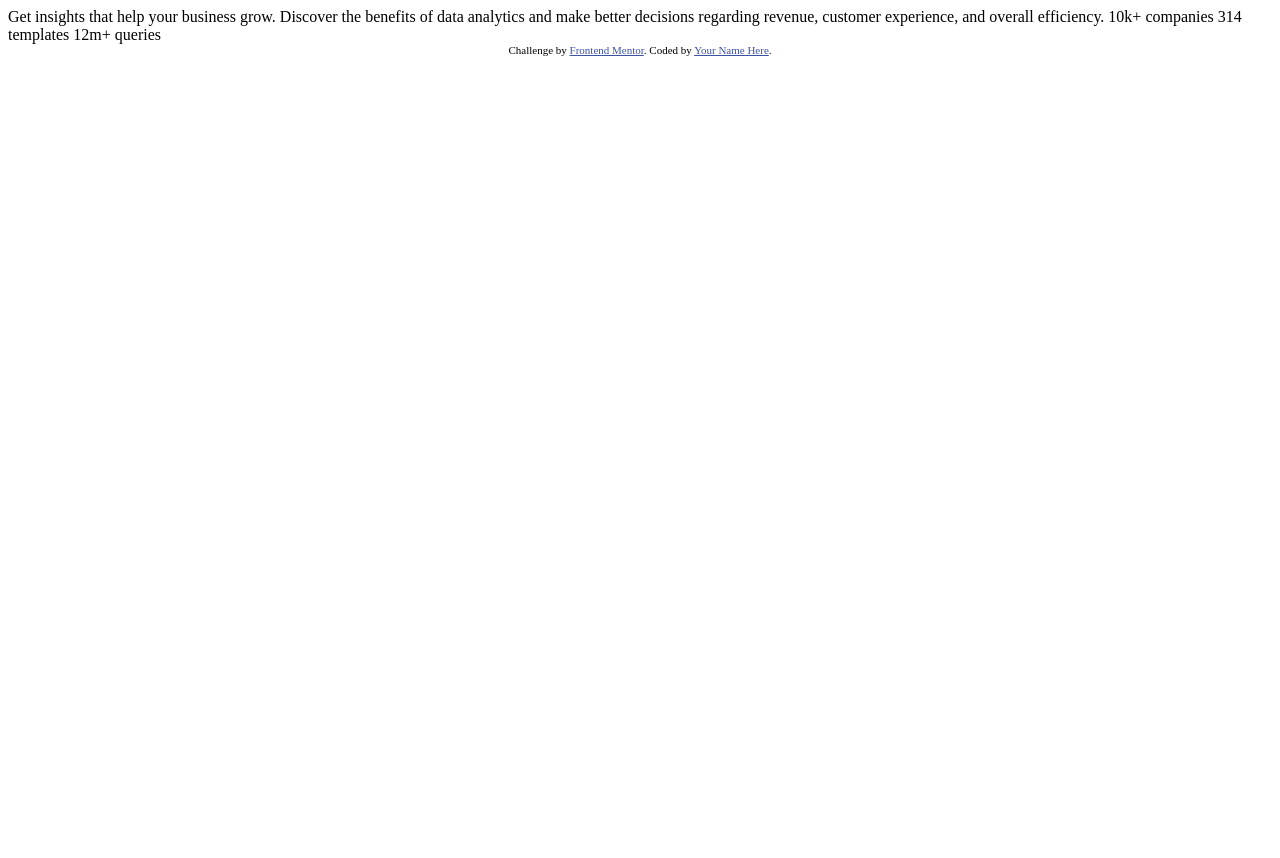
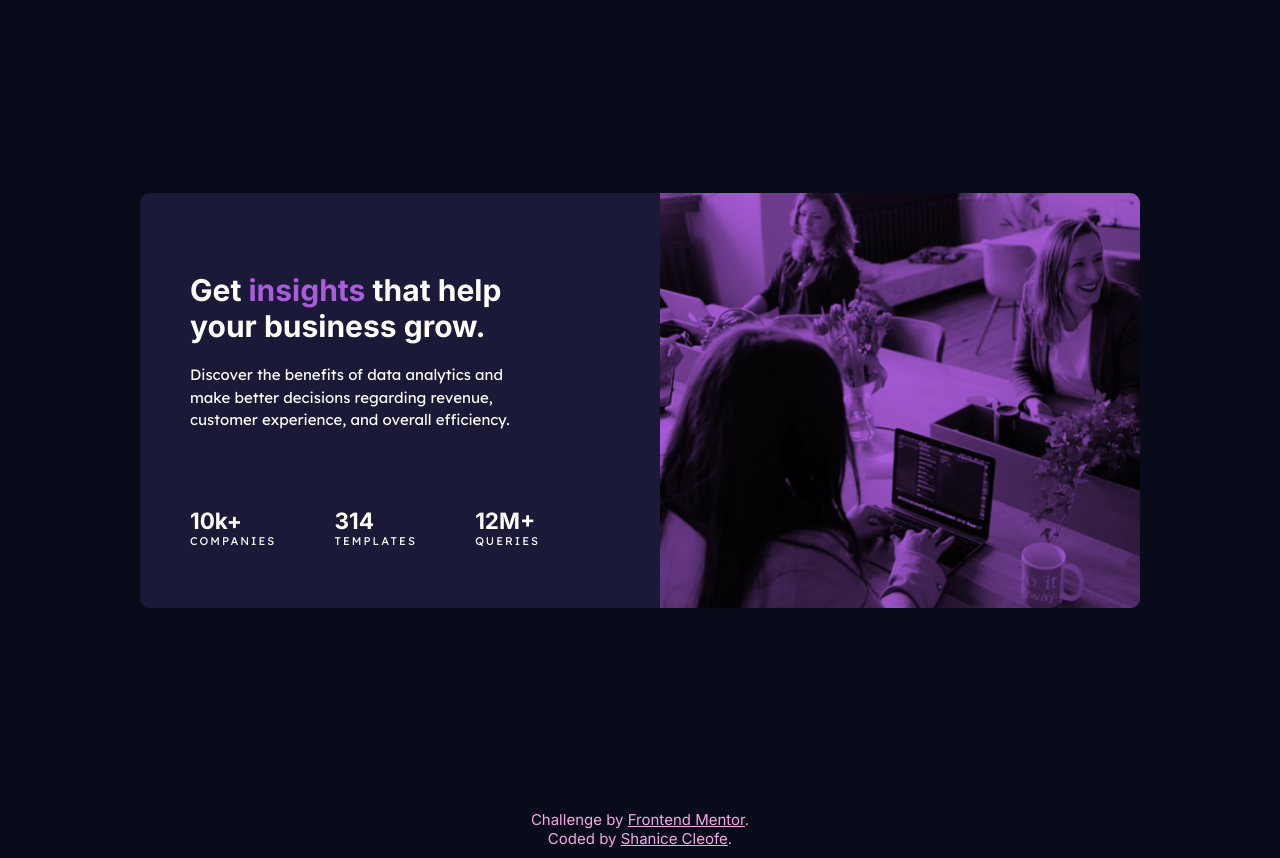
Before and after one commit to sdacleofe/stats-preview-card-component-main, a website: page index.html in a window 1280 px wide. Before the commit the page ends 800 px from the top, so only its background shows below. Drawn offline with Linux system fonts and the light colour scheme.

Commit message:
Finished website; pending README documentation update

```diff
--- a/index.html
+++ b/index.html
@@ -1,33 +1,71 @@
 <!DOCTYPE html>
 <html lang="en">
   <head>
-  <meta charset="UTF-8">
-  <meta name="viewport" content="width=device-width, initial-scale=1.0"> <!-- displays site properly based on user's device -->
+    <meta charset="UTF-8" />
+    <meta name="viewport" content="width=device-width, initial-scale=1.0" />
+    <!-- displays site properly based on user's device -->
 
-  <link rel="icon" type="image/png" sizes="32x32" href="./images/favicon-32x32.png">
+    <link
+      rel="icon"
+      type="image/png"
+      sizes="32x32"
+      href="./images/favicon-32x32.png"
+    />
 
     <title>Frontend Mentor | Stats preview card component</title>
 
-  <!-- Feel free to remove these styles or customise in your own stylesheet 👍 -->
-  <style>
-    .attribution { font-size: 11px; text-align: center; }
-    .attribution a { color: hsl(228, 45%, 44%); }
-  </style>
+    <!-- css cdn links -->
+    <link rel="stylesheet" href="./build/stylesheets/index.css" />
   </head>
   <body>
-
-  Get insights that help your business grow.
-
-  Discover the benefits of data analytics and make better decisions regarding revenue, customer
-  experience, and overall efficiency.
-
-  10k+ companies
-  314 templates
-  12m+ queries
-
-  <div class="attribution">
-    Challenge by <a href="https://www.frontendmentor.io?ref=challenge" target="_blank">Frontend Mentor</a>.
-    Coded by <a href="#">Your Name Here</a>.
+    <div class="container">
+      <main>
+        <div class="card">
+          <div class="card-content">
+            <div class="main-heading">
+              <h1>Get <span>insights</span> that help your business grow.</h1>
+              <p>
+                Discover the benefits of data analytics and make better
+                decisions regarding revenue, customer experience, and overall
+                efficiency.
+              </p>
+            </div>
+            <div class="stat-headings">
+              <div class="stat">
+                <h2>10k+</h2>
+                <p>Companies</p>
+              </div>
+              <div class="stat">
+                <h2>314</h2>
+                <p>Templates</p>
+              </div>
+              <div class="stat">
+                <h2>12M+</h2>
+                <p>Queries</p>
+              </div>
+            </div>
+          </div>
+          <div class="card-image">
+            <div class="image"></div>
+          </div>
+        </div>
+      </main>
+      <footer class="attribution">
+        <span
+          >Challenge by
+          <a
+            href="https://www.frontendmentor.io/challenges/stats-preview-card-component-8JqbgoU62"
+            target="_blank"
+            >Frontend Mentor</a
+          >.
+        </span>
+        <span>
+          Coded by
+          <a href="https://www.frontendmentor.io/profile/sdacleofe"
+            >Shanice Cleofe</a
+          >.</span
+        >
+      </footer>
     </div>
   </body>
 </html>
--- /dev/null
+++ b/source/stylesheets/_breakpoint.scss
@@ -0,0 +1 @@
+$layout-breakpoint-medium: 700px;
--- /dev/null
+++ b/source/stylesheets/_colors.scss
@@ -0,0 +1,6 @@
+$color-primary-background: hsl(233deg 47% 7%);
+$color-card-background: hsl(244deg 38% 16%);
+$color-accent: hsl(277deg 64% 61%);
+$color-main-heading: hsl(0deg 0% 100%);
+$color-main-paragraph: hsla(0deg 0% 100% / 0.75);
+$color-stat-headings: hsla(0deg 0% 100% / 0.6);
--- /dev/null
+++ b/source/stylesheets/_typography.scss
@@ -0,0 +1,5 @@
+$font-body-size: 0.9375em;
+$font-inter-family: 'Inter', sans-serif;
+$font-inter-weights: 400, 700;
+$font-lexend-weight: 400;
+$font-lexend-family: 'Lexend Deca', sans-serif;
--- /dev/null
+++ b/source/stylesheets/index.scss
@@ -0,0 +1,150 @@
+@import url('https://fonts.googleapis.com/css2?family=Inter:wght@400;700&family=Lexend+Deca&display=swap');
+@import 'colors';
+@import 'typography';
+@import 'breakpoint';
+
+body {
+    background-color: $color-primary-background;
+    font-family: $font-inter-family;
+    font-size: $font-body-size;
+    margin: 0;
+    padding: 0;
+    color: white;
+}
+
+p {
+    font-family: $font-lexend-family;
+    font-weight: $font-lexend-weight;
+}
+
+p, h2 {
+    margin: 0;
+    padding: 0;
+}
+
+main {
+    display: flex;
+    flex-direction: column;
+    justify-content: center;
+    align-items: center;
+    min-height: 100vh;
+
+    .card {
+        display: flex;
+        flex-direction: row;
+        align-items: center;
+        background-color: $color-card-background;
+        margin: 20px;
+        max-width: 1000px;
+        max-height: 415px;
+        overflow: hidden;
+        margin: 20px;
+        border-radius: 10px;
+
+        .card-content {
+            display: flex;
+            flex-direction: column;
+            justify-content: space-evenly;
+            height: 445px;
+            padding: 0 20px;
+            flex: 1;
+
+            .main-heading {
+                padding: 0 100px 0 30px;
+
+                h1 {
+                    font-family: $font-inter-family;
+                    span {
+                        color: $color-accent;
+                    }
+                }
+
+                p {
+                    line-height: 150%;
+                    word-spacing: 20%;
+                }
+            }
+
+            .stat-headings {
+                display: flex;
+                flex-direction: row;
+                justify-content: space-between;
+                gap: 30px;
+                padding: 0 100px 0 30px;
+
+                .stat {
+                    h2 {
+                        font-weight: nth($font-inter-weights, 2 );
+                    }
+
+                    p {
+                        text-transform: uppercase;
+                        font-size: 0.7rem;
+                        letter-spacing: 2px;
+                    }
+                }
+            }
+        }
+
+        .card-image {
+            background-color: $color-accent;
+            flex: 1;
+
+            .image {
+                background-image: url('/images/image-header-desktop.jpg');
+                background-repeat: no-repeat;
+                background-size: cover;
+                height: 445px;
+                mix-blend-mode: multiply;
+            }
+        }
+    }
+}
+
+footer {
+    display: flex;
+    flex-direction: column;
+    justify-content: center;
+    align-items: center;
+    padding: 10px 0;
+
+    span {
+        color: #f5a7e4;
+        text-align: center;
+
+        a {
+            color: #f5a7e4;
+        }
+    }
+}
+
+@media only screen and (max-width: $layout-breakpoint-medium) {
+    main {
+        .card {
+            flex-direction: column-reverse;
+            align-items: unset;
+            max-height: unset;
+
+            .card-content {
+                padding: 60px;
+                align-items: center;
+                gap: 30px;
+
+                .main-heading {
+                    padding: unset;
+                    text-align: center;
+                }
+
+                .stat-headings {
+                    padding: unset;
+                    flex-direction: column;
+                    text-align: center;
+                }
+            }
+
+            .card-image .image {
+                height: 300px;
+            }
+        }
+    }
+}
```
Also changed, not shown: package.json (added, +24 -0 lines), .stylelintrc.json (added), README-template.md (deleted), README.md, build/stylesheets/index.css (added), design/desktop-preview-f.png (added), design/mobile-preview-f.png (added), 2 other files. Lines whose indentation alone changed are shown as unchanged.
